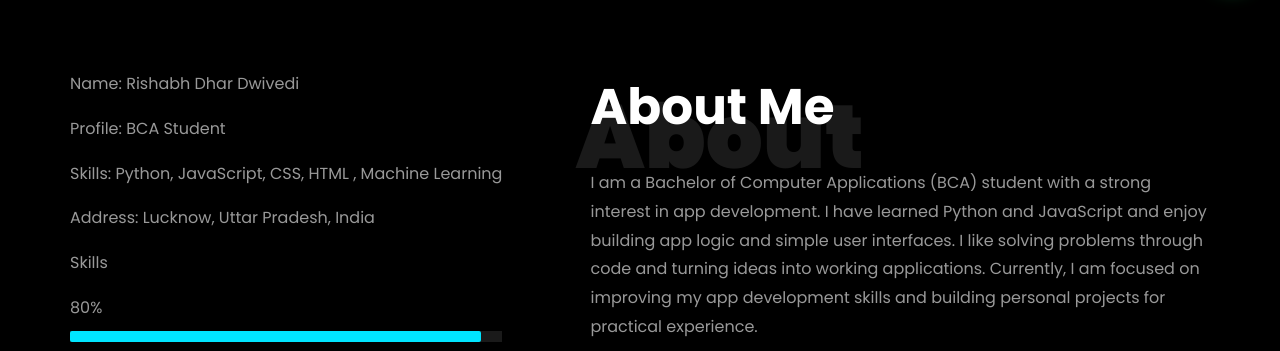
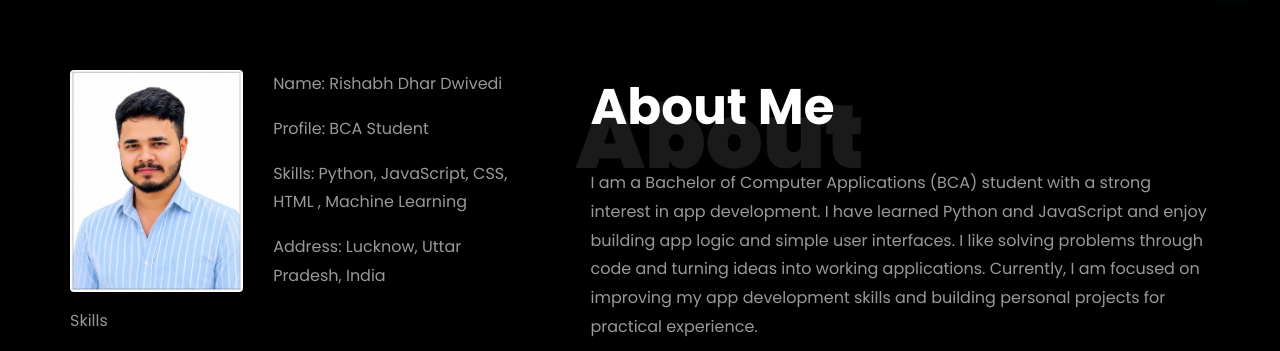
Before and after one commit to rishabh-dwivedi22/my-portfolio, a plain HTML site: page index.html in a window 1280 px wide. Shown: the part 792-1143 px from the top of the page. Drawn offline with Linux system fonts and the light colour scheme; no server answers; files whose address does not match are found by name.

Commit message:
Add new profile photo to About Me section

```diff
--- a/index.html
+++ b/index.html
@@ -383,7 +383,12 @@
 						<div class="img-about img d-flex align-items-stretch">
 							<div class="overlay">
 								<div class="row">
-									<div class="col-12">
+									<div class="col-sm-6 col-md-5">
+										<div class="about-img">
+											<img src="images/about-me.jpeg" class="img-fluid rounded b-shadow-a" alt="Rishabh Dhar Dwivedi" style="border-radius: 12px; box-shadow: 0 8px 24px rgba(0,0,0,0.35); width: 100%; object-fit: cover;">
+										</div>
+									</div>
+									<div class="col-sm-6 col-md-7">
 										<div class="about-info">
 											<p><span class="title-s">Name: </span> <span>Rishabh Dhar Dwivedi</span></p>
 											<p><span class="title-s">Profile:</span> <span>BCA Student</span>
```
Also changed, not shown: images/about-me.jpeg (added).
